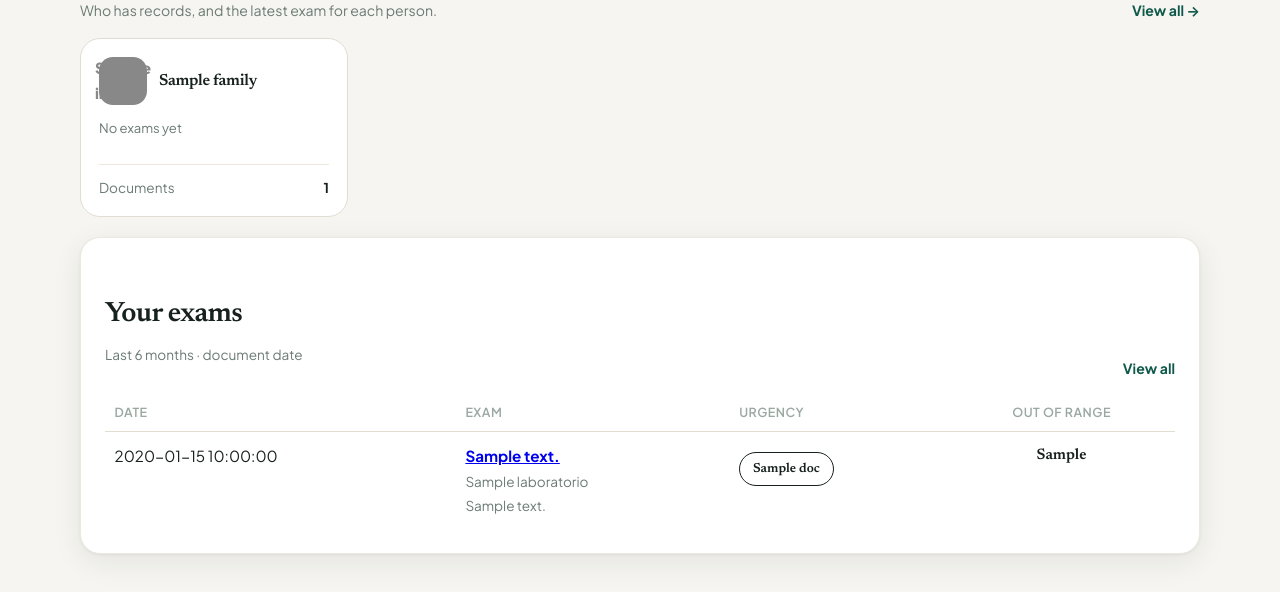
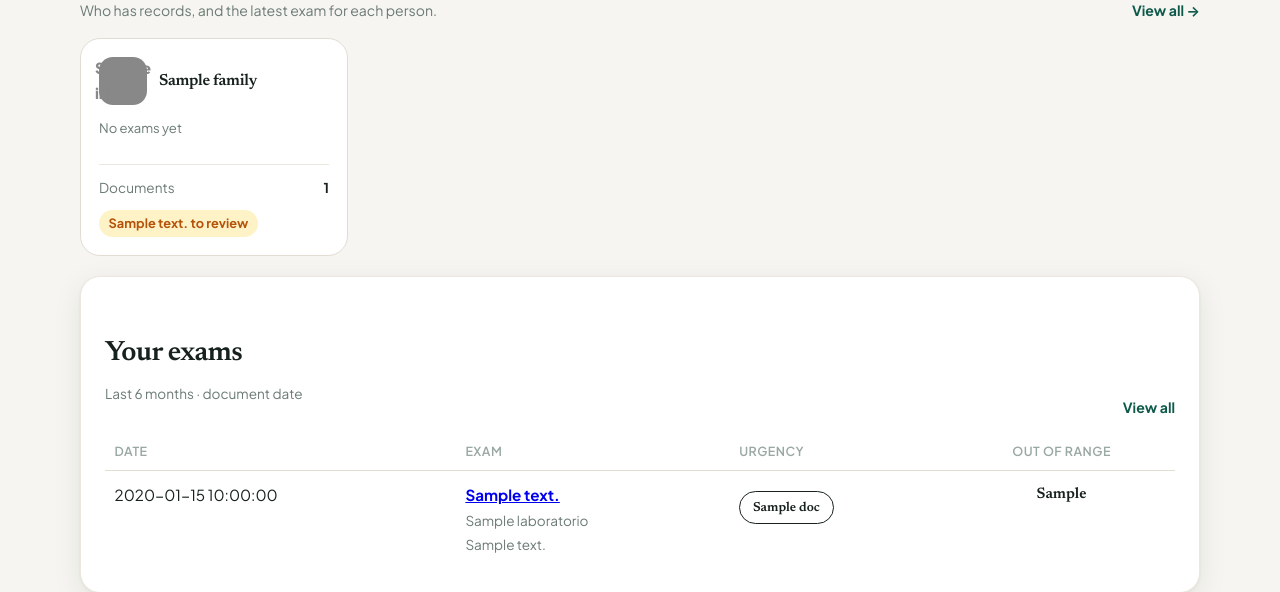
Before and after one commit to danlegion/mificha, a FastAPI app: template templates/family.html in a window 1280 px wide. Shown: the part 138-730 px from the top of the page. Run offline with FastAPI, Linux system fonts and the light colour scheme; the template is opened without the code that fills it: most values are stand-ins (such as "Sample title", 1, 10 or a date in 2020).

Commit message:
Family cards: show who has documents to review
The hero counted flagged documents across the whole vault but the
cards didn't say whose they were. Each family card now carries an
amber 'N por revisar' badge (same amber as the vault's 'Por revisar'
tag) with that member's own count of flagged, unreviewed documents;
members with nothing pending show no badge. Tapping a card still
opens that member's filtered vault, where the flagged docs carry
their tag. Static cache v40.

```diff
--- a/app/i18n.py
+++ b/app/i18n.py
@@ -133,6 +133,7 @@ STRINGS = {
 "family.sub": "Quién tiene registros y cuál fue su último examen.",
 "family.view_all": "Ver todo →",
 "family.documents": "Documentos",
+"family.to_review": "{n} por revisar",
 "family.last_exam": "Último examen {date}",
 "family.none": "Sin exámenes aún",
 
@@ -482,6 +483,7 @@ STRINGS = {
 "family.sub": "Who has records, and the latest exam for each person.",
 "family.view_all": "View all →",
 "family.documents": "Documents",
+"family.to_review": "{n} to review",
 "family.last_exam": "Last exam {date}",
 "family.none": "No exams yet",
 
--- a/app/main.py
+++ b/app/main.py
@@ -212,6 +212,14 @@ def _family_cards(members: list, all_docs: list) -> list:
             "color_fg": fg,
             "docs_count": len(mdocs),
             "last_exam": last,
+            # Documentos de este familiar que necesitan revisión
+            # (inciertos o fuera de rango, aún sin marcar): la tarjeta
+            # muestra de quién es el número del hero.
+            "to_review": sum(
+                1 for d in mdocs
+                if needs_review(d.get("explanation") or {})
+                and not d.get("reviewed_at")
+            ),
         })
     return family
 
--- a/static/app.css
+++ b/static/app.css
@@ -1129,6 +1129,19 @@ dialog.confirm-dialog h2 {
 
 .family-meta span:first-child { color: var(--ink-soft); }
 .family-meta strong { font-weight: 700; }
+
+/* Cuántos documentos de este familiar necesitan revisión: el mismo
+   ámbar que la etiqueta "Por revisar" de la bóveda. */
+.family-review {
+  display: inline-block;
+  margin-top: 0.75rem;
+  padding: 0.2rem 0.6rem;
+  border-radius: 999px;
+  font-size: 0.8rem;
+  font-weight: 700;
+  background: var(--u-amber-bg);
+  color: var(--u-amber-fg);
+}
 
 /* Panel de la bóveda: cabecera, pestañas, filtros en su propia fila. */
 .vault-panel {
--- a/static/sw.js
+++ b/static/sw.js
@@ -3,8 +3,8 @@
    - / : network-first (el home es personal y cambia con cada acción:
      borrar, subir, guardar). Solo se usa la caché sin conexión.
    - NEVER cache /resultado, /ficha, /s/* (clinical data must always be fresh). */
-var CACHE = "mificha-shell-v39";
-var SHELL = ["/static/app.css?v=39", "/static/app.js?v=39", "/static/manifest.json", "/static/brand-mark.svg"];
+var CACHE = "mificha-shell-v40";
+var SHELL = ["/static/app.css?v=40", "/static/app.js?v=40", "/static/manifest.json", "/static/brand-mark.svg"];
 
 self.addEventListener("install", function (event) {
   event.waitUntil(
--- a/templates/base.html
+++ b/templates/base.html
@@ -5,7 +5,7 @@
   <meta name="viewport" content="width=device-width, initial-scale=1">
   <meta name="description" content="{{ _t('meta.description') }}">
   <title>{% block title %}{{ _t('meta.title_suffix') }}{% endblock %} · {{ _t('meta.title_suffix') }}</title>
-  <link rel="stylesheet" href="/static/app.css?v=39">
+  <link rel="stylesheet" href="/static/app.css?v=40">
   <link rel="preconnect" href="https://fonts.googleapis.com">
   <link rel="preconnect" href="https://fonts.gstatic.com" crossorigin>
   <link href="https://fonts.googleapis.com/css2?family=Newsreader:ital,opsz,wght@0,6..72,500;0,6..72,600;1,6..72,500&family=Plus+Jakarta+Sans:wght@400;500;600;700;800&display=swap" rel="stylesheet">
@@ -53,7 +53,7 @@
     </div>
   </footer>
 
-  <script src="/static/app.js?v=39" defer></script>
+  <script src="/static/app.js?v=40" defer></script>
   {% block scripts %}{% endblock %}
 </body>
 </html>
--- a/templates/family.html
+++ b/templates/family.html
@@ -23,6 +23,7 @@
           <span>{{ _t('family.documents') }}</span>
           <strong>{{ f.docs_count }}</strong>
         </div>
+        {% if f.to_review %}<span class="family-review">{{ _t('family.to_review', n=f.to_review) }}</span>{% endif %}
       </a>
       {% endfor %}
     </div>
--- a/templates/index.html
+++ b/templates/index.html
@@ -58,6 +58,7 @@
           <span>{{ _t('family.documents') }}</span>
           <strong>{{ f.docs_count }}</strong>
         </div>
+        {% if f.to_review %}<span class="family-review">{{ _t('family.to_review', n=f.to_review) }}</span>{% endif %}
       </a>
       {% endfor %}
     </div>
```
Also changed, not shown: tests/test_family.py (+24 -2 lines).
